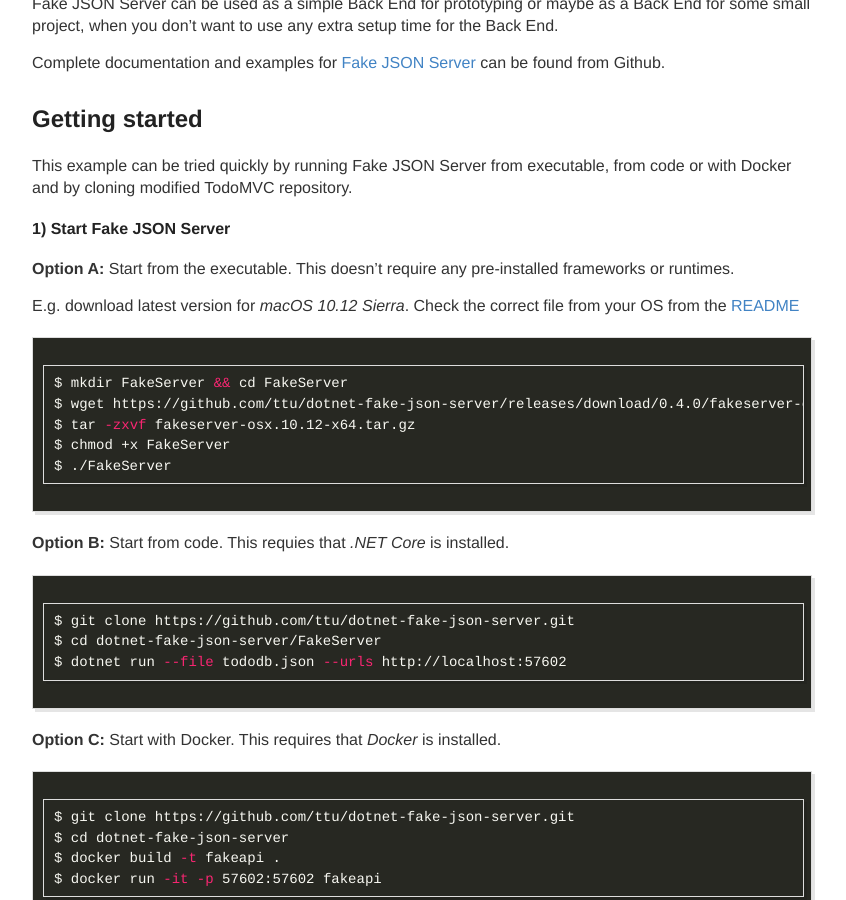
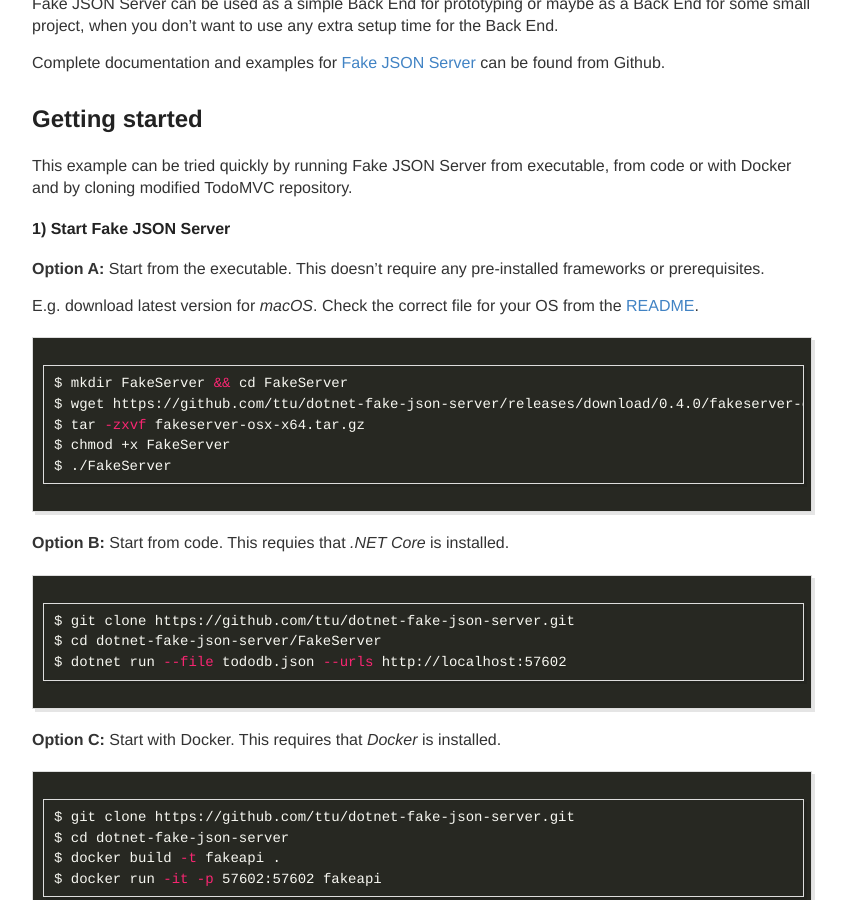
Before and after one commit to ttu/ttu.github.io, a Jekyll site: the page built from _posts/2017-9-20-redux-todomvc-with-rest-api.md, in a window 1280 px wide and 900 px high, scrolled down 634 px. Shown: the whole window, without its empty margins (218-1064 px from the left). Built offline with Jekyll 4.4.1, drawn with Linux system fonts in a browser that asks for light colours; comment, search, counter and statistics services are not loaded.

Commit message:
Update guide to use new portable files

````diff
--- a/_posts/2017-9-20-redux-todomvc-with-rest-api.md
+++ b/_posts/2017-9-20-redux-todomvc-with-rest-api.md
@@ -24,14 +24,14 @@
 
 ##### 1) Start Fake JSON Server
 
-__Option A:__ Start from the executable. This doesn't require any pre-installed frameworks or runtimes.
+__Option A:__ Start from the executable. This doesn't require any pre-installed frameworks or prerequisites.
 
-E.g. download latest version for _macOS 10.12 Sierra_. Check the correct file from your OS from the [README](https://github.com/ttu/dotnet-fake-json-server#self-contained-application)
+E.g. download latest version for _macOS_. Check the correct file for your OS from the [README](https://github.com/ttu/dotnet-fake-json-server#self-contained-application).
 
 ```sh
 $ mkdir FakeServer && cd FakeServer
-$ wget https://github.com/ttu/dotnet-fake-json-server/releases/download/0.4.0/fakeserver-osx.10.12-x64.tar.gz
-$ tar -zxvf fakeserver-osx.10.12-x64.tar.gz
+$ wget https://github.com/ttu/dotnet-fake-json-server/releases/download/0.4.0/fakeserver-osx-x64.tar.gz
+$ tar -zxvf fakeserver-osx-x64.tar.gz
 $ chmod +x FakeServer
 $ ./FakeServer
 ```
````
